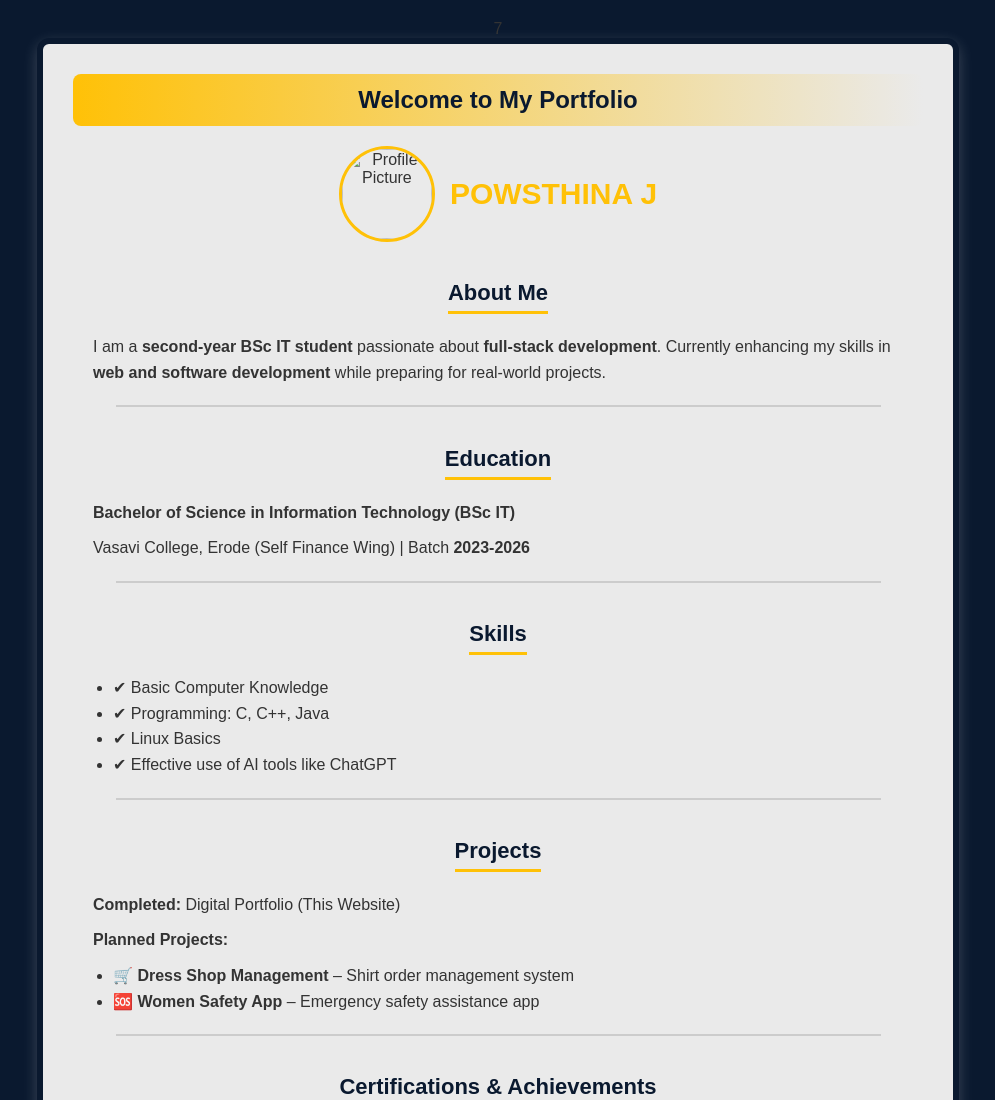
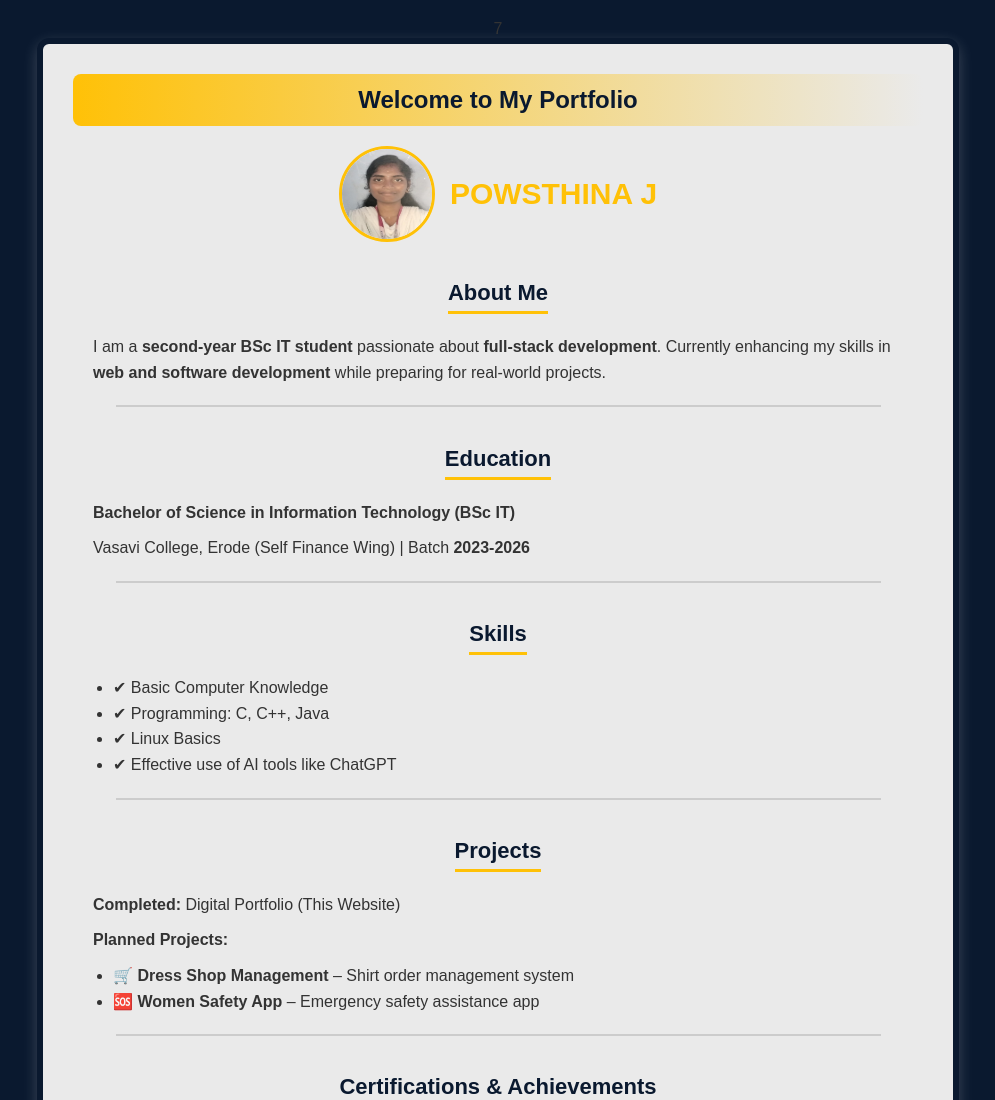
Before and after one commit to powsthina3001/Digital-portfolio, a plain HTML site: page index.html in a window 1280 px wide. Shown: the top 1100 px of the page, without its empty margins (142-1137 px from the left). Drawn offline with Linux system fonts and the light colour scheme.

Commit message:
Update index.html

```diff
--- a/index.html
+++ b/index.html
@@ -89,7 +89,7 @@
         <div class="title-bar">Welcome to My Portfolio</div>
 
         <div class="profile-section">
-            <img src="profile.jpg" alt="Profile Picture">
+            <img src="IMG-20250325-WA0003.jpg" alt="Profile Picture">
             <h1>POWSTHINA J</h1>
         </div>
 
```
